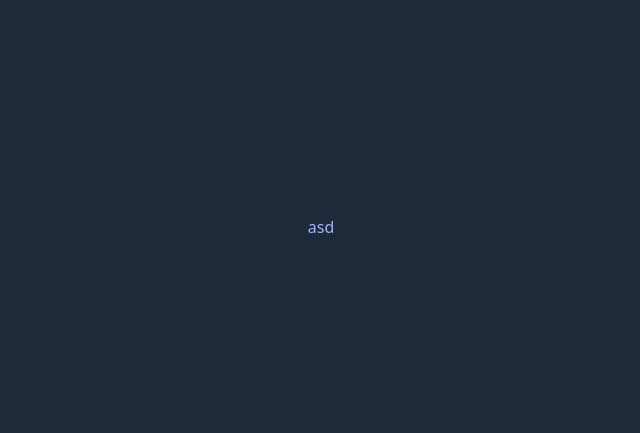
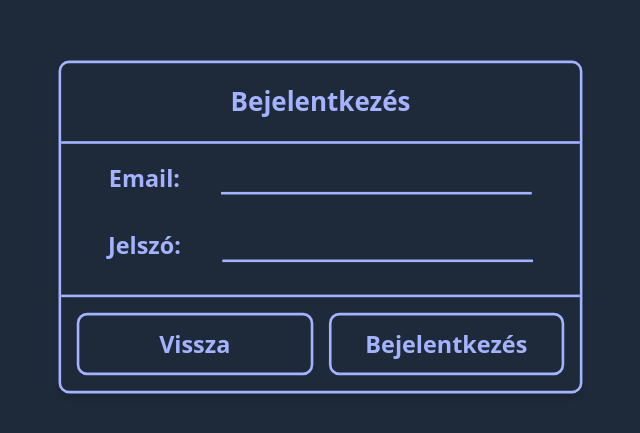
Before and after one commit to DrozsdikAdam/fileSharingWeb, a React (Vite) app: page /login in a window 1280 px wide. Shown: the part 173-606 px from the top of the page, without its empty margins (319-959 px from the left). Built offline with nearby package versions, Linux system fonts and the light colour scheme.

Commit message:
login page is done and checks the values for their format errors

```diff
--- a/src/pages/LoginPage.jsx
+++ b/src/pages/LoginPage.jsx
@@ -1,3 +1,129 @@
+import { useRef, useState } from "react";
+import { useNavigate } from "react-router-dom";
+import { useUser } from "../contexts/UserContext";
+
 export const LoginPage = () => {
-  return <div className="">asd</div>;
+  const navigate = useNavigate();
+
+  const [emailError, setEmailError] = useState("");
+  const [passwordError, setPasswordError] = useState("");
+
+  const emailRef = useRef();
+  const passwordRef = useRef();
+
+  const { login } = useUser();
+
+  const validateEmail = (email) => {
+    const emailRegex = /^[^\s@]+@[^\s@]+\.[^\s@]+$/;
+    return emailRegex.test(email);
+  };
+
+  const validatePassword = (password) => {
+    //regex 8 betű 1 nagy 1 kicsi 1 szám 1 speciális karakter
+    const passwRegex =
+      /^(?=.*[a-z])(?=.*[A-Z])(?=.*\d)(?=.*[@$!%*?&])[A-Za-z\d@$!%*?&]{8,}$/;
+    return passwRegex.test(password);
+  };
+
+  const handleClick = (e) => {
+    e.preventDefault();
+    let isFormValid = true;
+    const email = emailRef.current.value;
+    const password = passwordRef.current.value;
+
+    if (email.trim().length === 0) {
+      setEmailError("Nem lehet üres!");
+      isFormValid = false;
+    } else if (!validateEmail(email)) {
+      setEmailError("Nem megfelelő email formátum!");
+      isFormValid = false;
+    } else setEmailError("");
+
+    if (password.trim().length === 0) {
+      setPasswordError("Nem lehet üres!");
+      isFormValid = false;
+    } else if (!validatePassword(password)) {
+      setPasswordError("Nem megfelelő jelszó formátum!");
+      isFormValid = false;
+    } else setPasswordError("");
+
+    if (isFormValid) {
+      login(email, password);
+      navigate("/");
+    }
+  };
+
+  return (
+    <div className="text-center border-2 border-indigo-900 dark:border-indigo-300 rounded-lg shadow-md scale-110 md:scale-120 lg:scale-130">
+      <div className="text-xl font-bold py-4 border-b-2 border-indigo-900 dark:border-indigo-300 cursor-default">
+        Bejelentkezés
+      </div>
+      <div className="px-6">
+        <form>
+          <div className="flex items-center justify-between flex-col px-3 py-3">
+            <div className="flex items-center justify-between gap-8">
+              <label htmlFor="email" className="font-semibold text-lg">
+                Email:
+              </label>
+              <input
+                type="email"
+                id="email"
+                ref={emailRef}
+                title={emailError}
+                className={` px-1 outline-none border-b-2 ${
+                  emailError === ""
+                    ? "border-indigo-900 dark:border-indigo-300"
+                    : "border-red-500"
+                } `}
+              />
+            </div>
+            {emailError === "" ? null : (
+              <p className="text-red-500 w-full text-left italic text-sm opacity-80 pt-1">
+                {emailError}
+              </p>
+            )}
+          </div>
+
+          <div className="flex items-center justify-between flex-col px-3 pt-3 pb-6">
+            <div className="flex items-center justify-between gap-8">
+              <label htmlFor="password" className="font-semibold text-lg">
+                Jelszó:
+              </label>
+              <input
+                title={passwordError}
+                ref={passwordRef}
+                type="password"
+                id="password"
+                className={` px-1 outline-none border-b-2 ${
+                  passwordError === ""
+                    ? "border-indigo-900 dark:border-indigo-300"
+                    : "border-red-500"
+                } `}
+              />
+            </div>
+
+            {passwordError === "" ? null : (
+              <p className="text-red-500 w-full italic text-left text-sm opacity-80 pt-1">
+                {passwordError}
+              </p>
+            )}
+          </div>
+        </form>
+      </div>
+      <div className="p-3 grid grid-cols-2 border-t-2 gap-3 border-indigo-900 dark:border-indigo-300">
+        <div
+          onClick={() => navigate("/")}
+          className="border-2 cursor-pointer hover:bg-red-400/50 font-semibold text-lg border-indigo-900 dark:border-indigo-300 p-2 rounded-lg"
+        >
+          Vissza
+        </div>
+        <button
+          onClick={handleClick}
+          className="border-2 hover:bg-green-400/50 font-semibold text-lg border-indigo-900 dark:border-indigo-300 p-2 rounded-lg"
+        >
+          Bejelentkezés
+        </button>
+      </div>
+    </div>
+  );
 };
```
